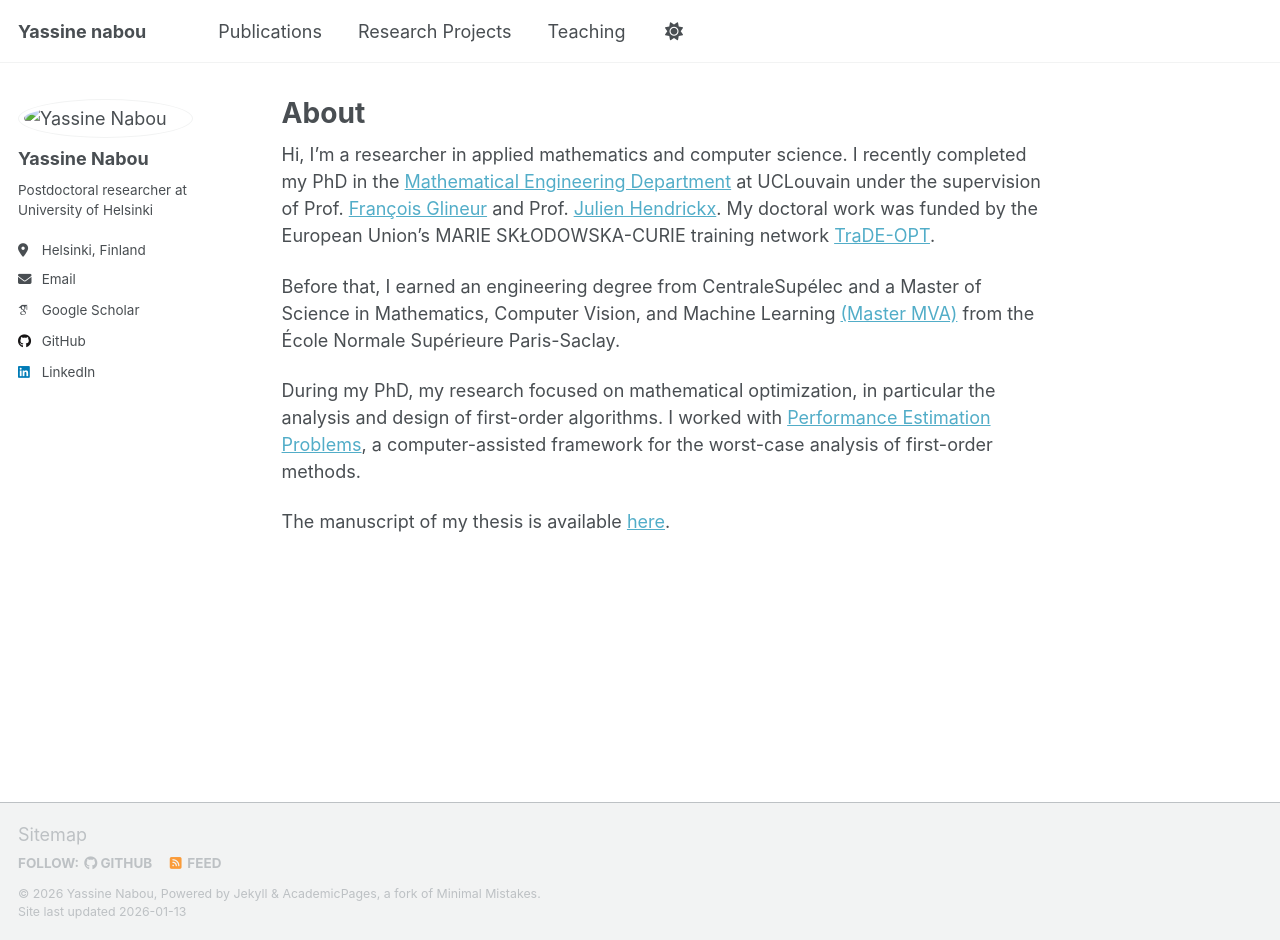
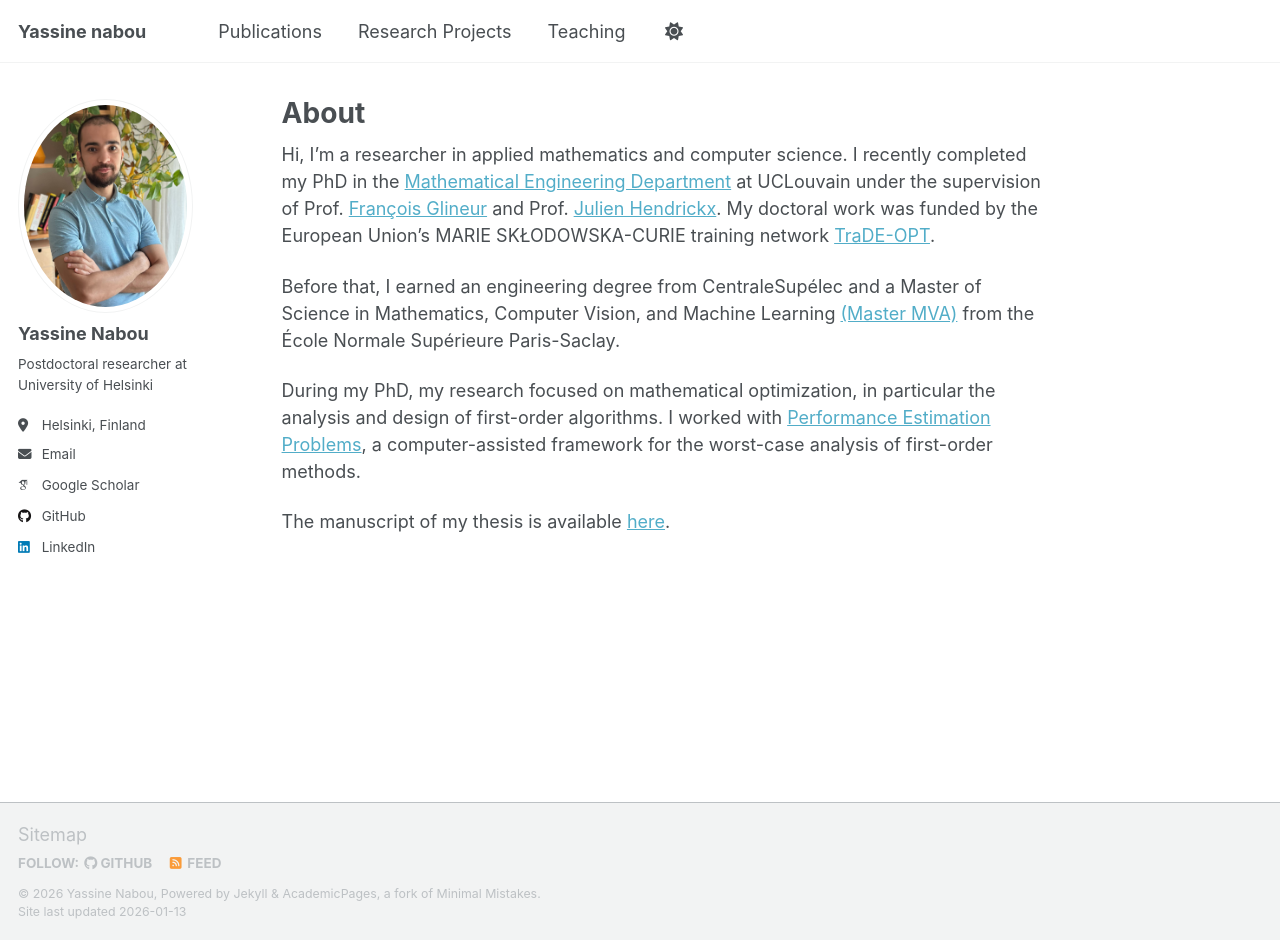
Before and after one commit to Yassine-Nabou/Yassine-Nabou.github.io, a Jekyll site: the page built from _pages/about.md, in a window 1280 px wide and 940 px high. Built offline with Jekyll 4.4.1, drawn with Linux system fonts in a browser that asks for light colours; some web fonts are replaced; a script that is not in the unit is left out.

Commit message:
Update _config.yml

```diff
--- a/_config.yml
+++ b/_config.yml
@@ -22,7 +22,7 @@ repository               : "Yassine-Nabou/Yassine-Nabou.github.io"
 #               Additional customization can be done by editing /_includes/author-profile.html
 author:
   # Biographic information
-  avatar           : "images/photo_profile_nabou.jpg"
+  avatar           : "photo_profile_nabou.jpg"
   name             : "Yassine Nabou"
   pronouns         : # example: "she/her"
   bio              : "Postdoctoral researcher at University of Helsinki"
```
